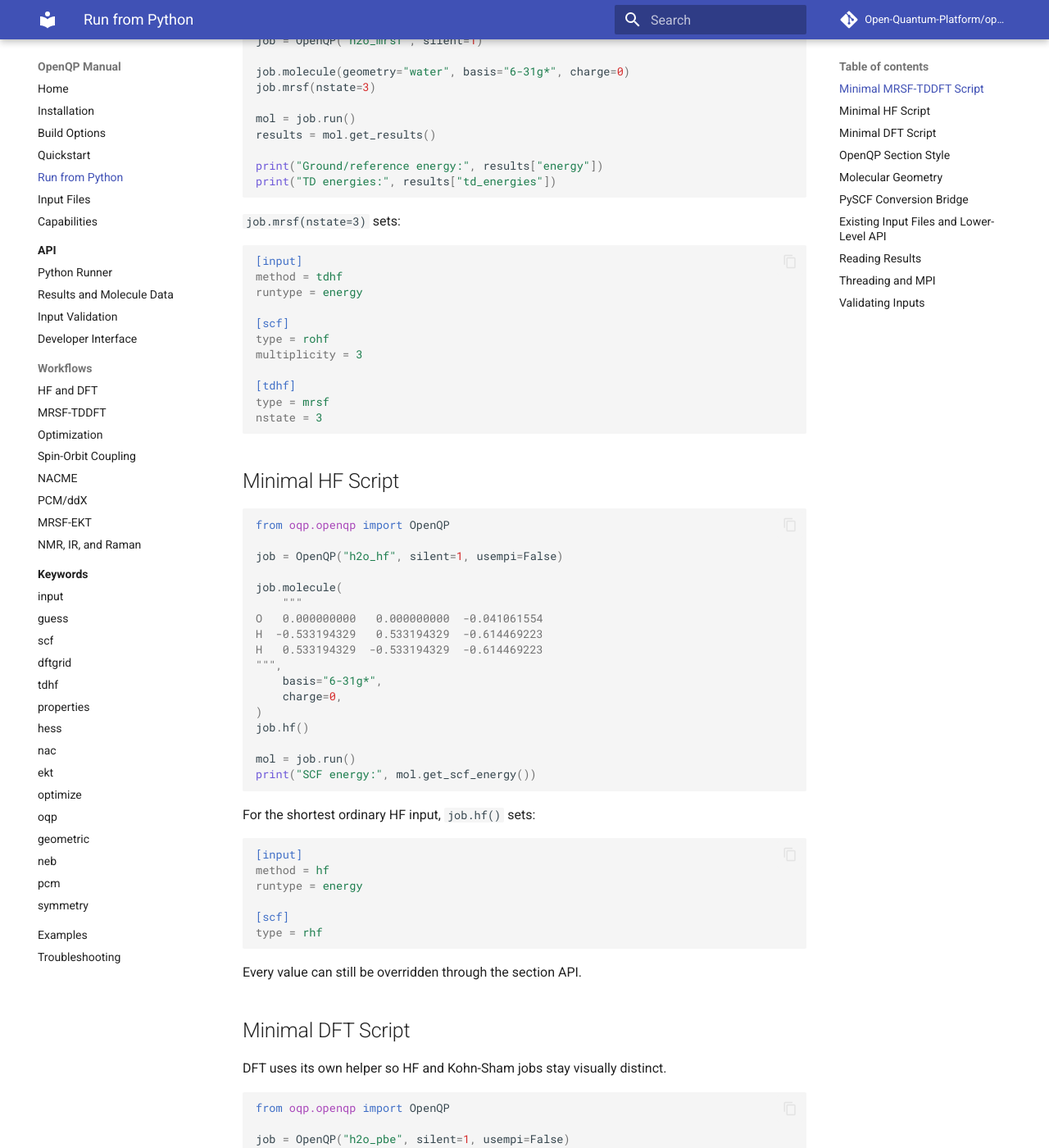
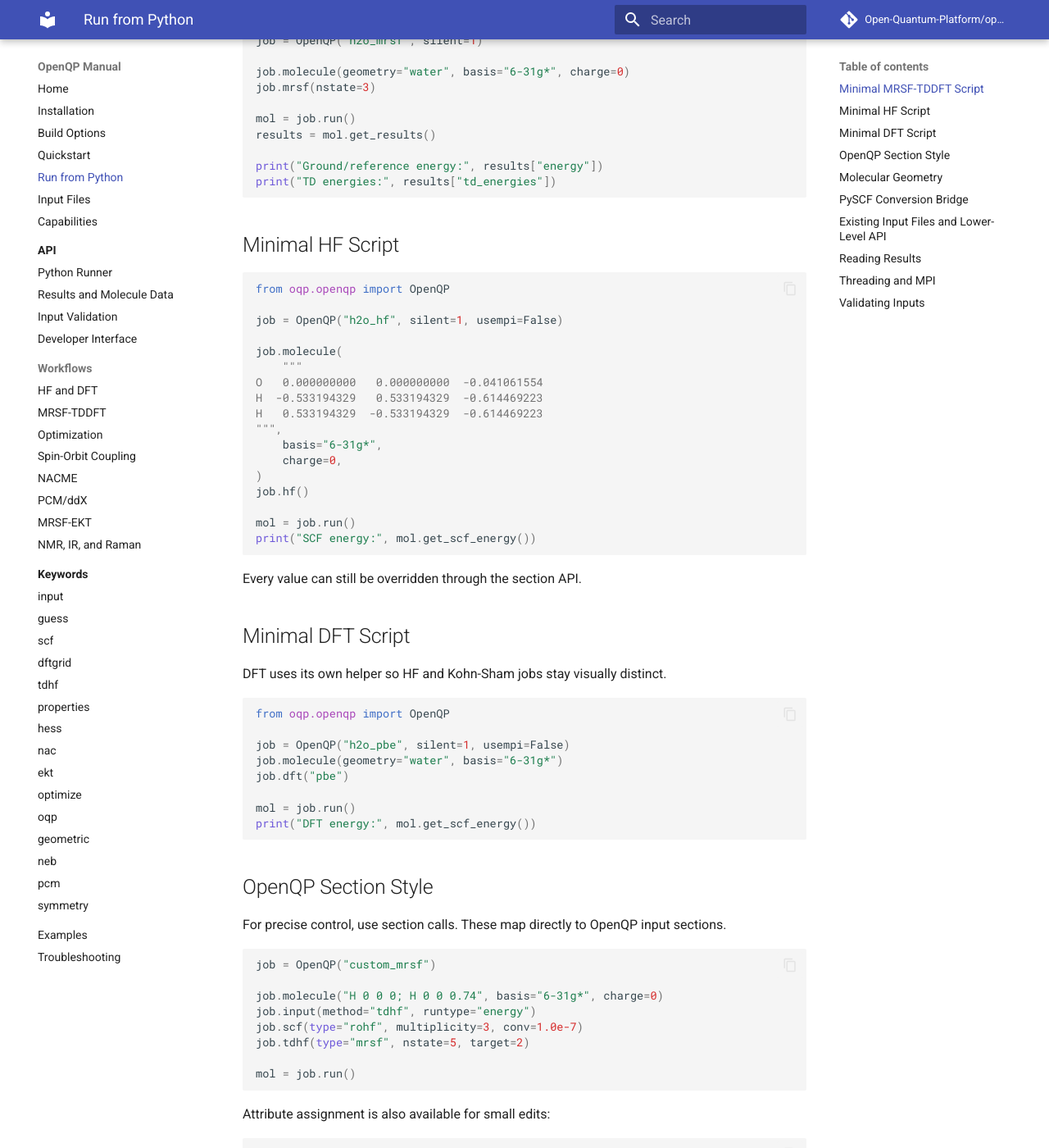
Before and after one commit to Open-Quantum-Platform/openqp-docs, an MkDocs documentation site: the page built from docs/python-scripting.md, in a window 1280 px wide and 1400 px high, scrolled down 490 px. Shown: the whole window at 82% size. Built offline with MkDocs 1.6.1 and Material for MkDocs 9.7.7, drawn with Linux system fonts in a browser that asks for light colours; comment, search, counter and statistics services are not loaded; some of the changed text lies outside the part shown.

Commit message:
Remove input-block mappings from Python manual

````diff
--- a/docs/python-scripting.md
+++ b/docs/python-scripting.md
@@ -28,22 +28,6 @@ print("Ground/reference energy:", results["energy"])
 print("TD energies:", results["td_energies"])
 ```
 
-`job.mrsf(nstate=3)` sets:
-
-```ini
-[input]
-method = tdhf
-runtype = energy
-
-[scf]
-type = rohf
-multiplicity = 3
-
-[tdhf]
-type = mrsf
-nstate = 3
-```
-
 ## Minimal HF Script
 
 ```python
@@ -66,17 +50,6 @@ mol = job.run()
 print("SCF energy:", mol.get_scf_energy())
 ```
 
-For the shortest ordinary HF input, `job.hf()` sets:
-
-```ini
-[input]
-method = hf
-runtype = energy
-
-[scf]
-type = rhf
-```
-
 Every value can still be overridden through the section API.
 
 ## Minimal DFT Script
@@ -92,18 +65,6 @@ job.dft("pbe")
 
 mol = job.run()
 print("DFT energy:", mol.get_scf_energy())
-```
-
-`job.dft("pbe")` sets:
-
-```ini
-[input]
-method = hf
-functional = pbe
-runtype = energy
-
-[scf]
-type = rhf
 ```
 
 ## OpenQP Section Style
````
